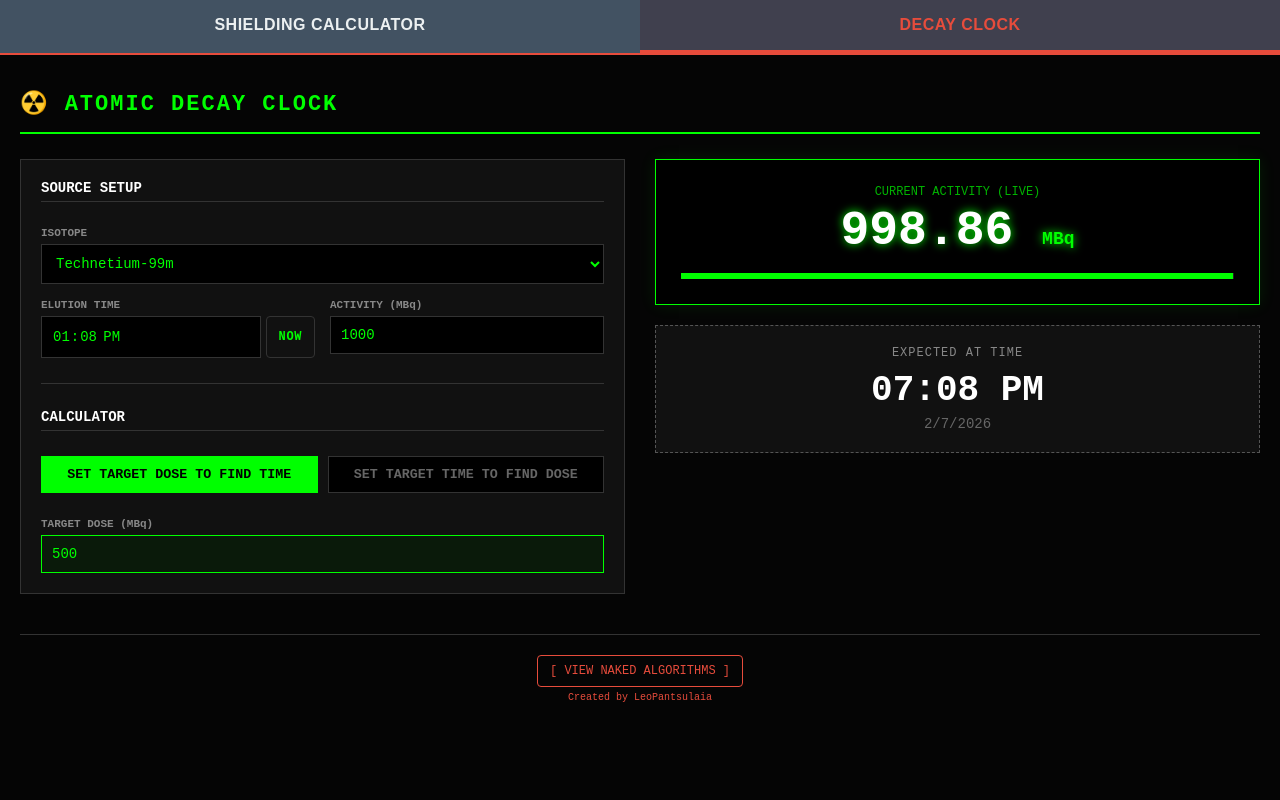
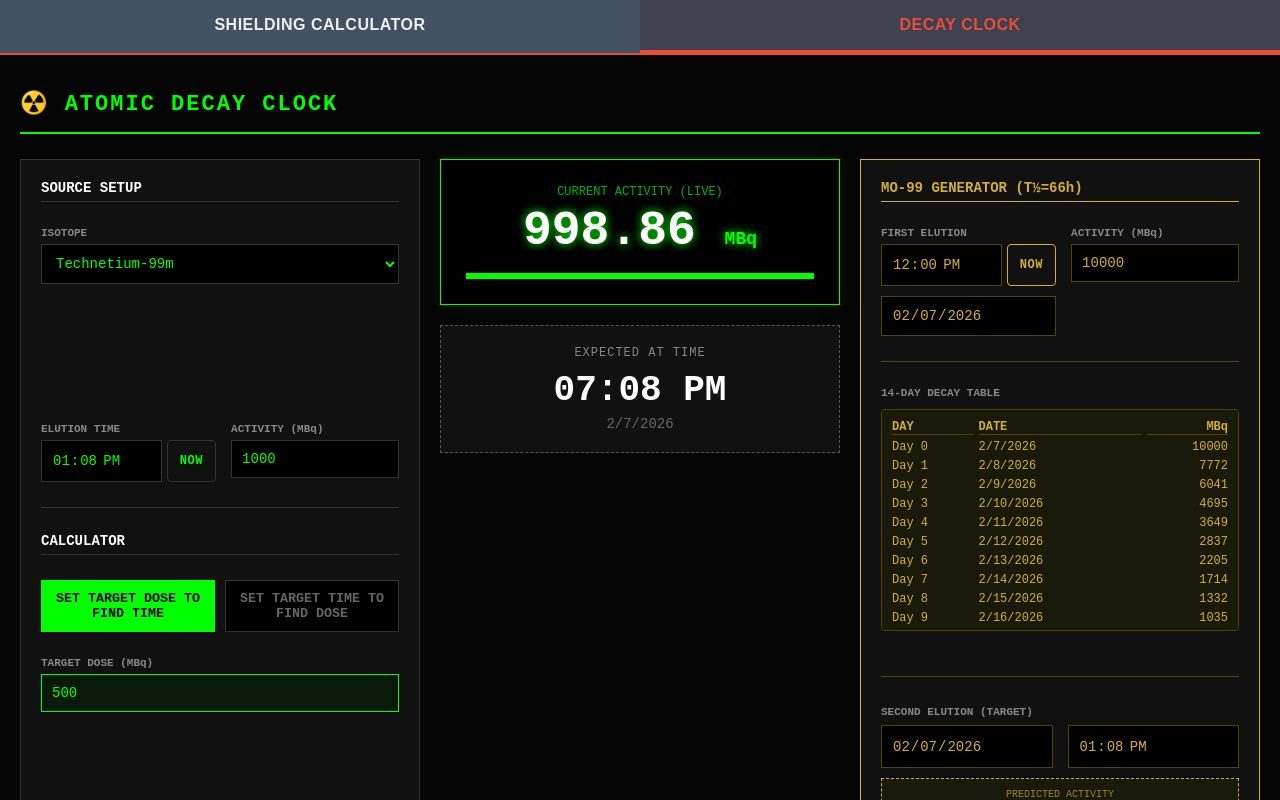
Before and after one commit to leopantsulaia/physics-flex, a React (Create React App) app: page / in a window 1280 px wide. Both pictures are taken after a click on the button "DECAY CLOCK". Shown: the top 800 px of the page. Built offline with nearby package versions, Linux system fonts and the light colour scheme.

Commit message:
feat: add isotope decay clock and Mo-99 generator components with associated styling.

```diff
--- a/src/components/DecayClock/DecayClock.js
+++ b/src/components/DecayClock/DecayClock.js
@@ -1,7 +1,8 @@
 // --- START OF FILE DecayClock.js ---
 import React, { useState, useEffect } from "react";
 import styles from "./DecayClock.module.css";
-import { AlgorithmsView } from "../AlgorithmsView/AlgorithmsView"; // <--- MAKE SURE THIS IMPORT IS HERE
+import { AlgorithmsView } from "../AlgorithmsView/AlgorithmsView";
+import { MoGenerator } from "./MoGenerator";
 
 const ISOTOPES = {
   "Tc-99m": { name: "Technetium-99m", halfLife: 6.0067 },
@@ -282,6 +283,12 @@ export const DecayClock = () => {
           </div>
 
         </div>
+
+        {/* --- RIGHT COLUMN: MOLYBDENUM GENERATOR --- */}
+        <div className={styles.generatorColumn}>
+          <MoGenerator />
+        </div>
+
       </div>
 
       {/* --- FOOTER BUTTON FOR ALGORITHMS --- */}
--- a/src/components/DecayClock/DecayClock.module.css
+++ b/src/components/DecayClock/DecayClock.module.css
@@ -18,8 +18,23 @@
 
 .gridContainer {
   display: grid;
-  grid-template-columns: 1fr 1fr;
-  gap: 30px;
+  grid-template-columns: 1fr 1fr 1fr;
+  /* 3 Columns now */
+  gap: 20px;
+}
+
+@media (max-width: 1200px) {
+  .gridContainer {
+    grid-template-columns: 1fr 1fr;
+    /* 2 Columns on medium screens */
+  }
+}
+
+@media (max-width: 768px) {
+  .gridContainer {
+    grid-template-columns: 1fr;
+    /* 1 Column on small screens */
+  }
 }
 
 /* CONTROLS */
@@ -232,6 +247,7 @@
   .gridContainer {
     grid-template-columns: 1fr;
   }
+
   .activityValue {
     font-size: 36px;
   }
--- /dev/null
+++ b/src/components/DecayClock/MoGenerator.js
@@ -0,0 +1,192 @@
+import React, { useState, useEffect } from "react";
+import styles from "./DecayClock.module.css"; // Reusing existing styles for consistency
+
+const MO99_HALF_LIFE = 66.0; // Hours
+
+const getLocalISODate = () => {
+    const now = new Date();
+    const year = now.getFullYear();
+    const month = String(now.getMonth() + 1).padStart(2, '0');
+    const day = String(now.getDate()).padStart(2, '0');
+    return `${year}-${month}-${day}`;
+};
+
+export const MoGenerator = () => {
+    // --- STATE ---
+    const [calDate, setCalDate] = useState(getLocalISODate());
+    const [calTime, setCalTime] = useState("12:00");
+    const [calActivity, setCalActivity] = useState(10000); // MBq default (high for generator)
+
+    // TARGET CALCULATION
+    const [targetDate, setTargetDate] = useState(getLocalISODate());
+    const [targetTime, setTargetTime] = useState(
+        new Date(Date.now() + 24 * 3600000).toTimeString().slice(0, 5) // +24h default
+    );
+
+    const [elutionTable, setElutionTable] = useState([]);
+    const [targetResult, setTargetResult] = useState(null);
+
+    // --- PHYSICS ENGINE ---
+    useEffect(() => {
+        calculateGeneratorPhysics();
+    }, [calDate, calTime, calActivity, targetDate, targetTime]);
+
+    const calculateGeneratorPhysics = () => {
+        const calStr = `${calDate}T${calTime}`;
+        const startTime = new Date(calStr).getTime();
+
+        if (isNaN(startTime) || calActivity <= 0) return;
+
+        const lambda = 0.693 / MO99_HALF_LIFE;
+
+        // 1. GENERATE TABLE (Next 14 days)
+        const newTable = [];
+        for (let day = 0; day <= 14; day++) {
+            const timeDiffHours = day * 24;
+            // Decay Formula: A = A0 * e^(-lambda * t)
+            const activity = calActivity * Math.exp(-lambda * timeDiffHours);
+
+            const futureDate = new Date(startTime + (day * 24 * 60 * 60 * 1000));
+
+            newTable.push({
+                day: `Day ${day}`,
+                date: futureDate.toLocaleDateString(),
+                activity: activity.toFixed(0) // Round to whole number for generator
+            });
+        }
+        setElutionTable(newTable);
+
+        // 2. CALCULATE TARGET
+        const targetStr = `${targetDate}T${targetTime}`;
+        const targetTimestamp = new Date(targetStr).getTime();
+
+        if (!isNaN(targetTimestamp)) {
+            const hoursDiff = (targetTimestamp - startTime) / (1000 * 60 * 60);
+            const targetVal = calActivity * Math.exp(-lambda * hoursDiff);
+            setTargetResult(targetVal > 0 ? targetVal.toFixed(1) : "0.0");
+        }
+    };
+
+    const setNow = () => {
+        const now = new Date();
+        const year = now.getFullYear();
+        const month = String(now.getMonth() + 1).padStart(2, '0');
+        const day = String(now.getDate()).padStart(2, '0');
+        setCalDate(`${year}-${month}-${day}`);
+        setCalTime(now.toTimeString().slice(0, 5));
+    };
+
+    return (
+        <div className={styles.controls} style={{ height: '100%', borderColor: '#d4af37' }}>
+            <div className={styles.sectionTitle} style={{ color: '#d4af37', borderColor: '#d4af37' }}>
+                MO-99 GENERATOR (T½=66h)
+            </div>
+
+            {/* INPUTS */}
+            <div className={styles.row}>
+                <div className={styles.controlItem}>
+                    <label className={styles.label}>FIRST ELUTION</label>
+                    <div className={styles.inputGroup}>
+                        <input
+                            type="time"
+                            value={calTime}
+                            onChange={(e) => setCalTime(e.target.value)}
+                            className={styles.input}
+                            style={{ color: '#d4af37', borderColor: '#554400' }}
+                        />
+                        <button
+                            onClick={setNow}
+                            className={styles.nowBtn}
+                            style={{ color: '#d4af37', borderColor: '#d4af37' }}
+                        >NOW</button>
+                    </div>
+                    <input
+                        type="date"
+                        value={calDate}
+                        onChange={(e) => setCalDate(e.target.value)}
+                        className={styles.input}
+                        style={{ marginTop: '5px', color: '#d4af37', borderColor: '#554400' }}
+                    />
+                </div>
+                <div className={styles.controlItem}>
+                    <label className={styles.label}>ACTIVITY (MBq)</label>
+                    <input
+                        type="number"
+                        value={calActivity}
+                        onChange={(e) => setCalActivity(Number(e.target.value))}
+                        className={styles.input}
+                        style={{ color: '#d4af37', borderColor: '#554400' }}
+                    />
+                </div>
+            </div>
+
+            <div className={styles.divider} style={{ background: '#554400' }}></div>
+
+            {/* ELUTION TABLE */}
+            <div style={{ marginBottom: '20px' }}>
+                <label className={styles.label} style={{ marginBottom: '10px', display: 'block' }}>14-DAY DECAY TABLE</label>
+                <div style={{
+                    display: 'grid',
+                    gridTemplateColumns: '1fr 2fr 1fr',
+                    gap: '5px',
+                    fontSize: '12px',
+                    color: '#d4af37',
+                    fontFamily: 'Courier New',
+                    background: '#1a1a0a',
+                    padding: '10px',
+                    borderRadius: '4px',
+                    border: '1px solid #554400',
+                    maxHeight: '200px', // Add scrolling since table is long
+                    overflowY: 'auto'
+                }}>
+                    <div style={{ fontWeight: 'bold', borderBottom: '1px solid #554400', position: 'sticky', top: 0, background: '#1a1a0a' }}>DAY</div>
+                    <div style={{ fontWeight: 'bold', borderBottom: '1px solid #554400', position: 'sticky', top: 0, background: '#1a1a0a' }}>DATE</div>
+                    <div style={{ fontWeight: 'bold', borderBottom: '1px solid #554400', textAlign: 'right', position: 'sticky', top: 0, background: '#1a1a0a' }}>MBq</div>
+
+                    {elutionTable.map((row) => (
+                        <React.Fragment key={row.day}>
+                            <div>{row.day}</div>
+                            <div>{row.date}</div>
+                            <div style={{ textAlign: 'right' }}>{row.activity}</div>
+                        </React.Fragment>
+                    ))}
+                </div>
+            </div>
+
+            <div className={styles.divider} style={{ background: '#554400' }}></div>
+
+            {/* CUSTOM CALCULATION */}
+            <div>
+                <label className={styles.label}>SECOND ELUTION (TARGET)</label>
+                <div className={styles.row} style={{ marginTop: '5px' }}>
+                    <input
+                        type="date"
+                        value={targetDate}
+                        onChange={(e) => setTargetDate(e.target.value)}
+                        className={styles.input}
+                        style={{ color: '#d4af37', borderColor: '#554400' }}
+                    />
+                    <input
+                        type="time"
+                        value={targetTime}
+                        onChange={(e) => setTargetTime(e.target.value)}
+                        className={styles.input}
+                        style={{ color: '#d4af37', borderColor: '#554400' }}
+                    />
+                </div>
+                <div style={{
+                    marginTop: '10px',
+                    padding: '10px',
+                    background: '#1a1a0a',
+                    border: '1px dashed #d4af37',
+                    textAlign: 'center',
+                    color: '#d4af37'
+                }}>
+                    <div style={{ fontSize: '10px', opacity: 0.7 }}>PREDICTED ACTIVITY</div>
+                    <div style={{ fontSize: '24px', fontWeight: 'bold' }}>{targetResult} MBq</div>
+                </div>
+            </div>
+
+        </div>
+    );
+};
```
